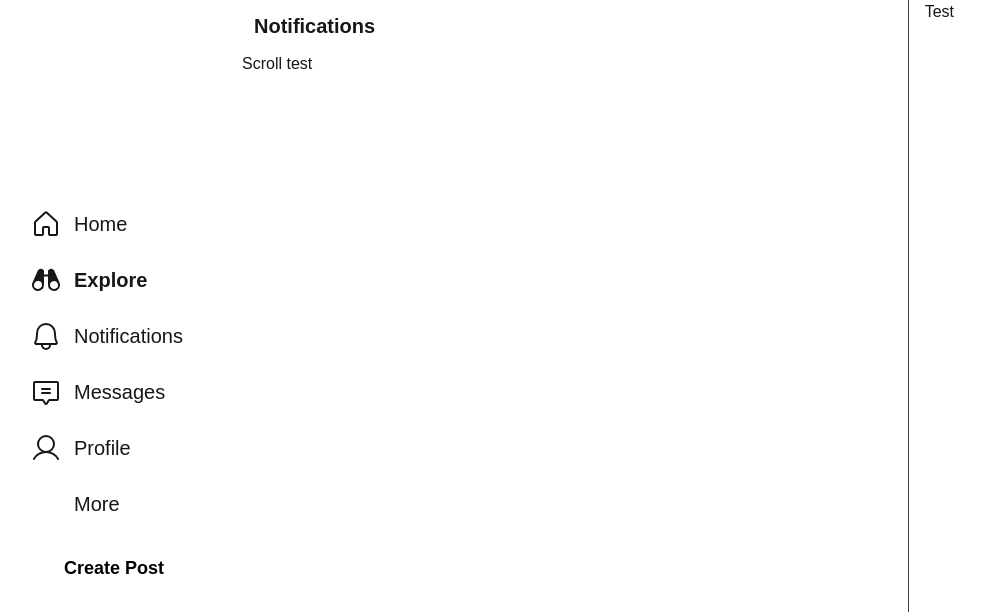
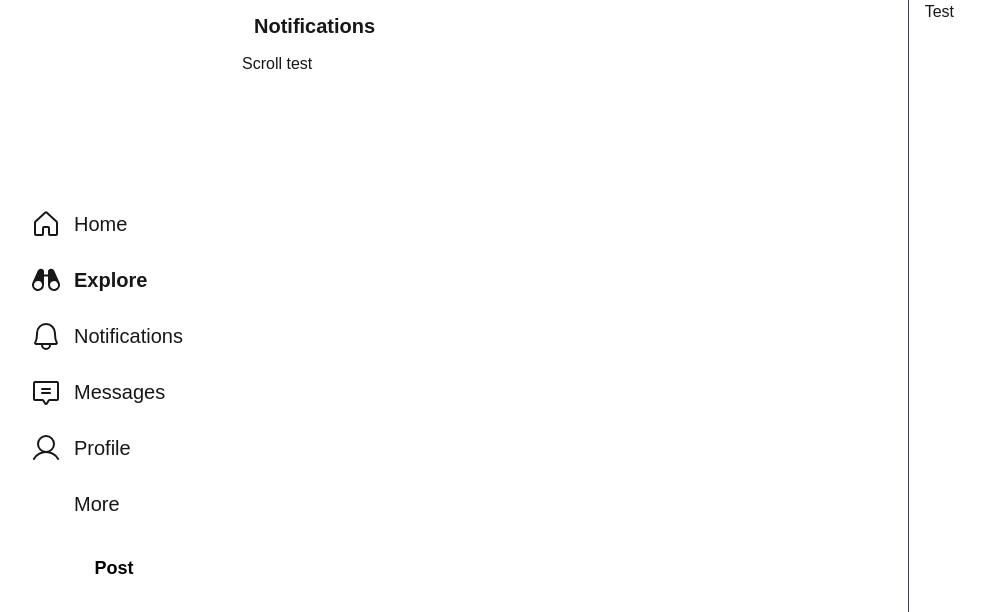
Before and after one commit to pickachuuu/kaleido-client, a Next.js app: page /explore in a window 1280 px wide. Shown: the top 612 px of the page, without its empty margins (14-999 px from the left). Built offline with nearby package versions, Linux system fonts and the light colour scheme.

Commit message:
feat: update Post button label and add click handler in Sidebar component

```diff
--- a/src/components/layout/Sidebar.tsx
+++ b/src/components/layout/Sidebar.tsx
@@ -43,9 +43,9 @@ export default function Sidebar() {
 
                 {/* Post Button */}
                 <       div className='flex justify-center'>
-                    <Button className="hidden lg:block
+                    <Button onClick={() => alert('Create Post')} className="hidden lg:block
                     rounded-full md:rounded-3xl w-full my-2 font-bold text-black aspect-square sm:aspect-auto" size={'lg'}>
-                        <span className="hidden lg:inline text-lg">Create Post</span>
+                        <span className="hidden lg:inline text-lg">Post</span>
                     </Button>
 
                     <button className='lg:hidden' onClick={() => alert('Create Post')}>
```
